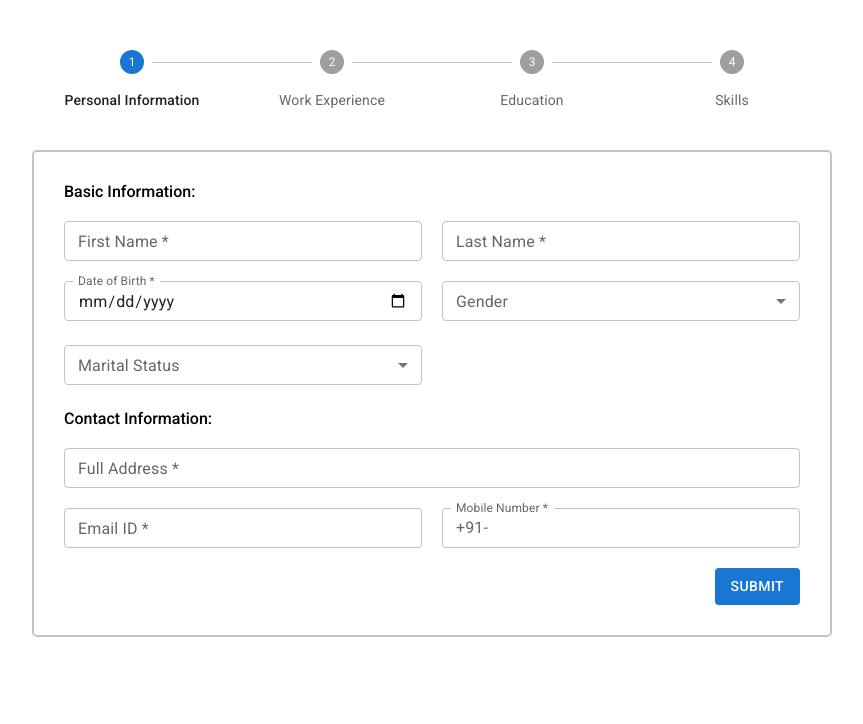
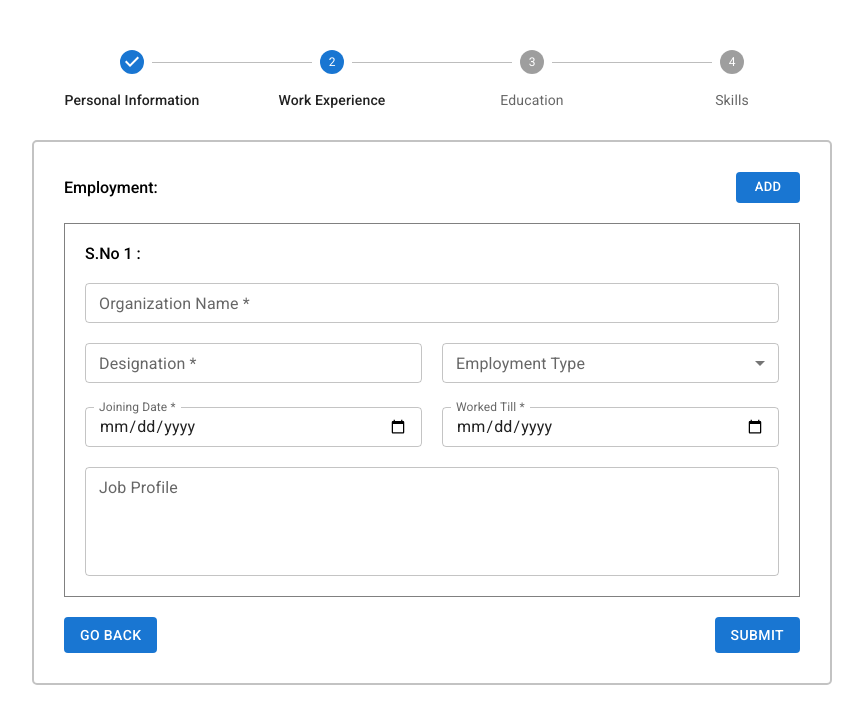
Before and after one commit to Sudeepkumar799/multi-step-employee-info-form, a React (Vite) app: page / in a window 1280 px wide. Shown: the top 724 px of the page, without its empty margins (208-1071 px from the left). Built offline with nearby package versions, Linux system fonts and the light colour scheme.

Commit message:
Added work experience form layout and functionality

```diff
--- a/src/components/multi-step-employee-form/MultiStepEmployeeForm.scss
+++ b/src/components/multi-step-employee-form/MultiStepEmployeeForm.scss
@@ -15,7 +15,7 @@
     padding: 30px;
     border: 2px solid rgb(195, 195, 195);
     border-radius: 5px;
-    margin-top: 40px;
+    margin: 30px 0 ;
 
     .custom-form {
       display: flex;
@@ -28,6 +28,16 @@
         padding: 0;
         margin: 0;
       }
+
+      .employment-section {
+        border: 1px solid gray;
+        padding: 20px;
+        margin-bottom: 20px;
+
+        &:last-child {
+          margin-bottom: 0;
+        }
+      }
     }
   }
 }
--- a/src/components/multi-step-employee-form/MultiStepEmployeeForm.tsx
+++ b/src/components/multi-step-employee-form/MultiStepEmployeeForm.tsx
@@ -2,6 +2,7 @@ import { useReducer } from "react";
 import CustomStepper from "../custom-stepper/CustomStepper";
 import "./MultiStepEmployeeForm.scss";
 import StepOneForm from "./inner-components/step-one-form/StepOneForm";
+import StepTwoForm from "./inner-components/step-two-form/StepTwoForm";
 
 type Action = {
   type: string;
@@ -13,7 +14,7 @@ type InitialStateProps = {
 };
 
 const initialState: InitialStateProps = {
-  activeStep: 0,
+  activeStep: 1,
 };
 
 const reducer = (state: InitialStateProps, action: Action) => {
@@ -43,10 +44,17 @@ const MultiStepEmployeeForm = () => {
     updateActiveStep(1);
   };
 
+  const handleGoBack = () => {
+    updateActiveStep(activeStep - 1);
+  };
+
   return (
     <div className="msef-section">
       <CustomStepper activeStep={activeStep} />
-      <div className="msef-section-content">{activeStep === 0 && <StepOneForm onSubmit={handleStepOneSubmit} />}</div>
+      <div className="msef-section-content">
+        {activeStep === 0 && <StepOneForm onSubmit={handleStepOneSubmit} />}
+        {activeStep === 1 && <StepTwoForm onBack={handleGoBack} onSubmit={handleStepOneSubmit} />}
+      </div>
     </div>
   );
 };
--- a/src/components/multi-step-employee-form/inner-components/step-one-form/StepOneForm.tsx
+++ b/src/components/multi-step-employee-form/inner-components/step-one-form/StepOneForm.tsx
@@ -1,5 +1,5 @@
 import { FC } from "react";
-import { Button } from "@mui/material";
+import Button from "@mui/material/Button";
 import Grid from "@mui/material/Grid";
 import TextField from "@mui/material/TextField";
 import InputLabel from "@mui/material/InputLabel";
@@ -41,12 +41,12 @@ const StepOneForm: FC<StepOneFormProps> = ({ onSubmit }) => {
   const { errors } = formState;
 
   const submitData: SubmitHandler<IFormInput> = (data) => {
-    localStorage.setItem("stepOneData", JSON.stringify(data));
+    localStorage.setItem("personalInformationData", JSON.stringify(data));
     onSubmit && onSubmit();
   };
 
   return (
-    <form className="custom-form" autoComplete="off" onSubmit={handleSubmit(submitData)}>
+    <form className="custom-form" noValidate autoComplete="off" onSubmit={handleSubmit(submitData)}>
       <Grid container spacing="20px">
         <Grid item xs={12}>
           <p className="custom-form-section-label">Basic Information:</p>
--- /dev/null
+++ b/src/components/multi-step-employee-form/inner-components/step-two-form/StepTwoForm.tsx
@@ -0,0 +1,210 @@
+import { FC } from "react";
+import Button from "@mui/material/Button";
+import Grid from "@mui/material/Grid";
+import TextField from "@mui/material/TextField";
+import InputLabel from "@mui/material/InputLabel";
+import MenuItem from "@mui/material/MenuItem";
+import FormHelperText from "@mui/material/FormHelperText";
+import FormControl from "@mui/material/FormControl";
+import Select from "@mui/material/Select";
+import { SubmitHandler, useFieldArray, useForm } from "react-hook-form";
+
+interface IEmployment {
+  organizationName: string;
+  designation: string;
+  employmentType: string;
+  joiningDate: string;
+  workedTill: string;
+  jobProfile: string;
+}
+
+interface IFormInput {
+  employment: IEmployment[];
+}
+
+type StepTwoFormProps = {
+  onBack?: () => void;
+  onSubmit: () => void;
+};
+
+const StepTwoForm: FC<StepTwoFormProps> = ({ onBack, onSubmit }) => {
+  const { register, control, handleSubmit, formState } = useForm({
+    defaultValues: {
+      employment: [
+        {
+          organizationName: "",
+          designation: "",
+          employmentType: "",
+          joiningDate: "",
+          workedTill: "",
+          jobProfile: "",
+        },
+      ],
+    },
+  });
+  const { errors } = formState;
+  const { fields, append, remove } = useFieldArray({
+    name: "employment",
+    control,
+  });
+
+  const addEmployment = () => {
+    append({
+      organizationName: "",
+      designation: "",
+      employmentType: "",
+      joiningDate: "",
+      workedTill: "",
+      jobProfile: "",
+    });
+  };
+
+  const submitData: SubmitHandler<IFormInput> = (data) => {
+    localStorage.setItem("workExperienceData", JSON.stringify(data));
+    onSubmit && onSubmit();
+  };
+
+  return (
+    <form className="custom-form" noValidate autoComplete="off" onSubmit={handleSubmit(submitData)}>
+      <Grid container spacing="20px">
+        <Grid item xs={12} display="flex" flexDirection="row" justifyContent="space-between" alignItems="center">
+          <p className="custom-form-section-label">Employment:</p>
+          <Button variant="contained" type="button" disableElevation size="small" onClick={addEmployment}>
+            Add
+          </Button>
+        </Grid>
+        <Grid item xs={12}>
+          {fields.map((field, index) => {
+            const organizationNameId = `employment.${index}.organizationName` as const;
+            const designationId = `employment.${index}.designation` as const;
+            const employmentTypeId = `employment.${index}.employmentType` as const;
+            const joiningDateId = `employment.${index}.joiningDate` as const;
+            const workedTillId = `employment.${index}.workedTill` as const;
+            const jobProfileId = `employment.${index}.jobProfile` as const;
+
+            return (
+              <div className="employment-section" key={field.id}>
+                <Grid container spacing="20">
+                  <Grid item xs={12} display="flex" flexDirection="row" justifyContent="space-between" alignItems="center">
+                    <p className="custom-form-section-label">S.No {index + 1} :</p>
+                    {index > 0 && (
+                      <Button variant="contained" type="button" color="error" disableElevation size="small" onClick={() => remove(index)}>
+                        Delete
+                      </Button>
+                    )}
+                  </Grid>
+                  <Grid item xs={12}>
+                    <TextField
+                      id={organizationNameId}
+                      label="Organization Name *"
+                      type="text"
+                      {...register(organizationNameId, {
+                        required: "Organization name is required",
+                      })}
+                      error={!!errors?.employment?.[index]?.organizationName}
+                      helperText={errors?.employment?.[index]?.organizationName?.message}
+                      fullWidth
+                      size="small"
+                    />
+                  </Grid>
+                  <Grid item xs={6}>
+                    <TextField
+                      id={designationId}
+                      label="Designation *"
+                      type="text"
+                      {...register(designationId, {
+                        required: "Designation is required",
+                      })}
+                      error={!!errors?.employment?.[index]?.designation}
+                      helperText={errors?.employment?.[index]?.designation?.message}
+                      fullWidth
+                      size="small"
+                    />
+                  </Grid>
+                  <Grid item xs={6}>
+                    <FormControl fullWidth error={!!errors?.employment?.[index]?.employmentType} size="small">
+                      <InputLabel id="employment-type-label">Employment Type</InputLabel>
+                      <Select
+                        labelId="employment-type-label"
+                        id={employmentTypeId}
+                        label="Exployment Type *"
+                        defaultValue=""
+                        {...register(employmentTypeId, {
+                          required: false,
+                        })}
+                      >
+                        <MenuItem value="">
+                          <em>None</em>
+                        </MenuItem>
+                        <MenuItem value={"fulltime"}>Full-time</MenuItem>
+                        <MenuItem value={"parttime"}>Part-time</MenuItem>
+                        <MenuItem value={"internship"}>Intership</MenuItem>
+                      </Select>
+                      <FormHelperText>{errors?.employment?.[index]?.employmentType?.message}</FormHelperText>
+                    </FormControl>
+                  </Grid>
+                  <Grid item xs={6}>
+                    <TextField
+                      id={joiningDateId}
+                      label="Joining Date *"
+                      type="date"
+                      {...register(joiningDateId, {
+                        required: "Joining date is required",
+                      })}
+                      InputLabelProps={{ shrink: true }}
+                      error={!!errors?.employment?.[index]?.joiningDate}
+                      helperText={errors?.employment?.[index]?.joiningDate?.message}
+                      fullWidth
+                      size="small"
+                    />
+                  </Grid>
+                  <Grid item xs={6}>
+                    <TextField
+                      id={workedTillId}
+                      label="Worked Till *"
+                      type="date"
+                      {...register(workedTillId, {
+                        required: "Worked till date is required",
+                      })}
+                      InputLabelProps={{ shrink: true }}
+                      error={!!errors?.employment?.[index]?.workedTill}
+                      helperText={errors?.employment?.[index]?.workedTill?.message}
+                      fullWidth
+                      size="small"
+                    />
+                  </Grid>
+                  <Grid item xs={12}>
+                    <TextField
+                      id={jobProfileId}
+                      label="Job Profile"
+                      type="text"
+                      {...register(jobProfileId, {
+                        required: false,
+                      })}
+                      error={!!errors?.employment?.[index]?.jobProfile}
+                      helperText={errors?.employment?.[index]?.jobProfile?.message}
+                      fullWidth
+                      size="small"
+                      multiline
+                      rows={4}
+                    />
+                  </Grid>
+                </Grid>
+              </div>
+            );
+          })}
+        </Grid>
+        <Grid item xs={12} display="flex" flexDirection="row" alignItems="center" justifyContent="space-between">
+          <Button variant="contained" type="button" disableElevation onClick={() => onBack && onBack()}>
+            Go Back
+          </Button>
+          <Button variant="contained" type="submit" disableElevation>
+            Submit
+          </Button>
+        </Grid>
+      </Grid>
+    </form>
+  );
+};
+
+export default StepTwoForm;
```
